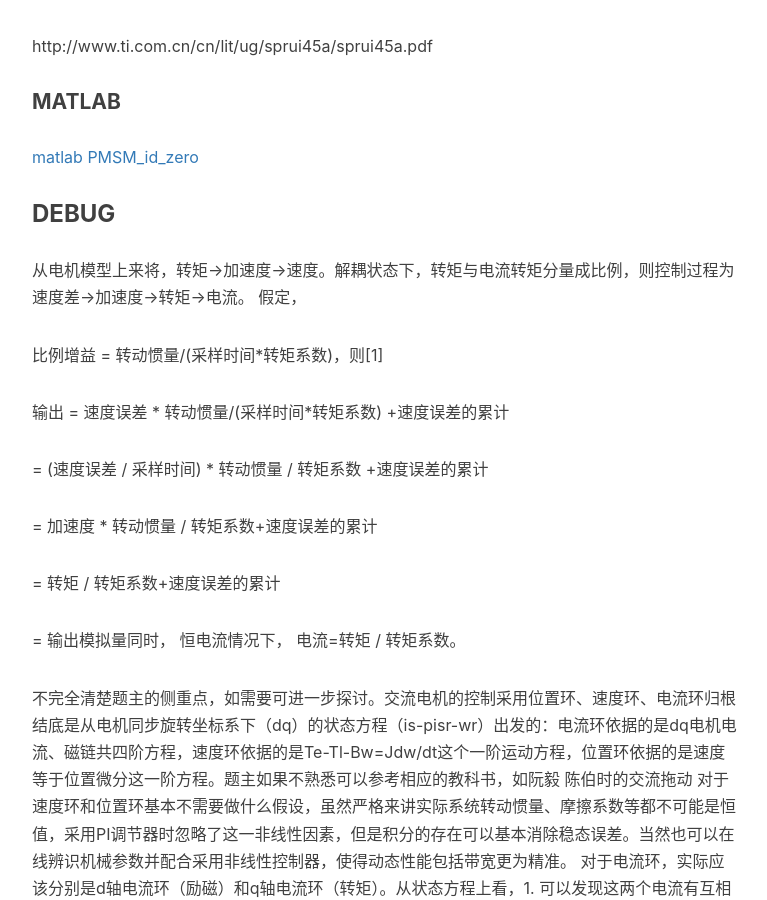
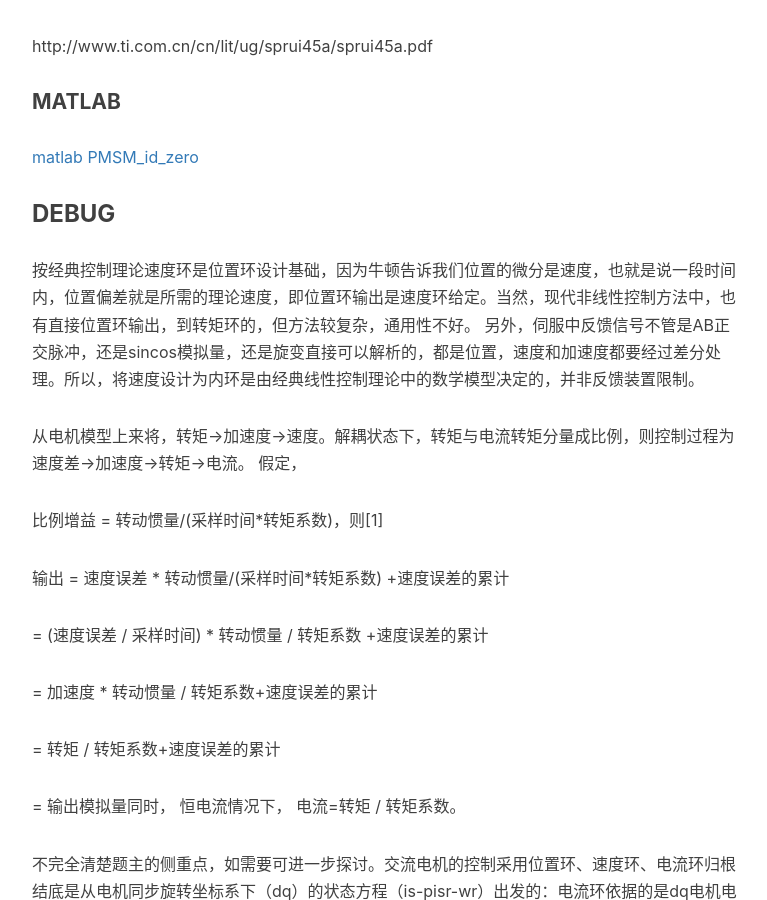
Before and after one commit to gary-robotics/dlward, a Jekyll site: the page built from _posts/2018-10-09-FOC-2018.markdown, in a window 1280 px wide and 900 px high, scrolled down 680 px. Shown: the whole window, without its empty margins (233-1000 px from the left). Built offline with Jekyll 4.4.1, drawn with Linux system fonts in a browser that asks for light colours; nearby versions of some CDN libraries; comment, search, counter and statistics services are not loaded.

Commit message:
Update 2018-10-09-FOC-2018.markdown

```diff
--- a/_posts/2018-10-09-FOC-2018.markdown
+++ b/_posts/2018-10-09-FOC-2018.markdown
@@ -18,6 +18,9 @@ http://www.ti.com.cn/cn/lit/ug/sprui45a/sprui45a.pdf
 #### MATLAB
 [matlab PMSM_id_zero](https://github.com/blockahead/PMSM_id_zero)
 ### DEBUG
+按经典控制理论速度环是位置环设计基础，因为牛顿告诉我们位置的微分是速度，也就是说一段时间内，位置偏差就是所需的理论速度，即位置环输出是速度环给定。当然，现代非线性控制方法中，也有直接位置环输出，到转矩环的，但方法较复杂，通用性不好。        另外，伺服中反馈信号不管是AB正交脉冲，还是sincos模拟量，还是旋变直接可以解析的，都是位置，速度和加速度都要经过差分处理。所以，将速度设计为内环是由经典线性控制理论中的数学模型决定的，并非反馈装置限制。
+
+
 从电机模型上来将，转矩->加速度->速度。解耦状态下，转矩与电流转矩分量成比例，则控制过程为速度差->加速度->转矩->电流。
 假定，
 
```
